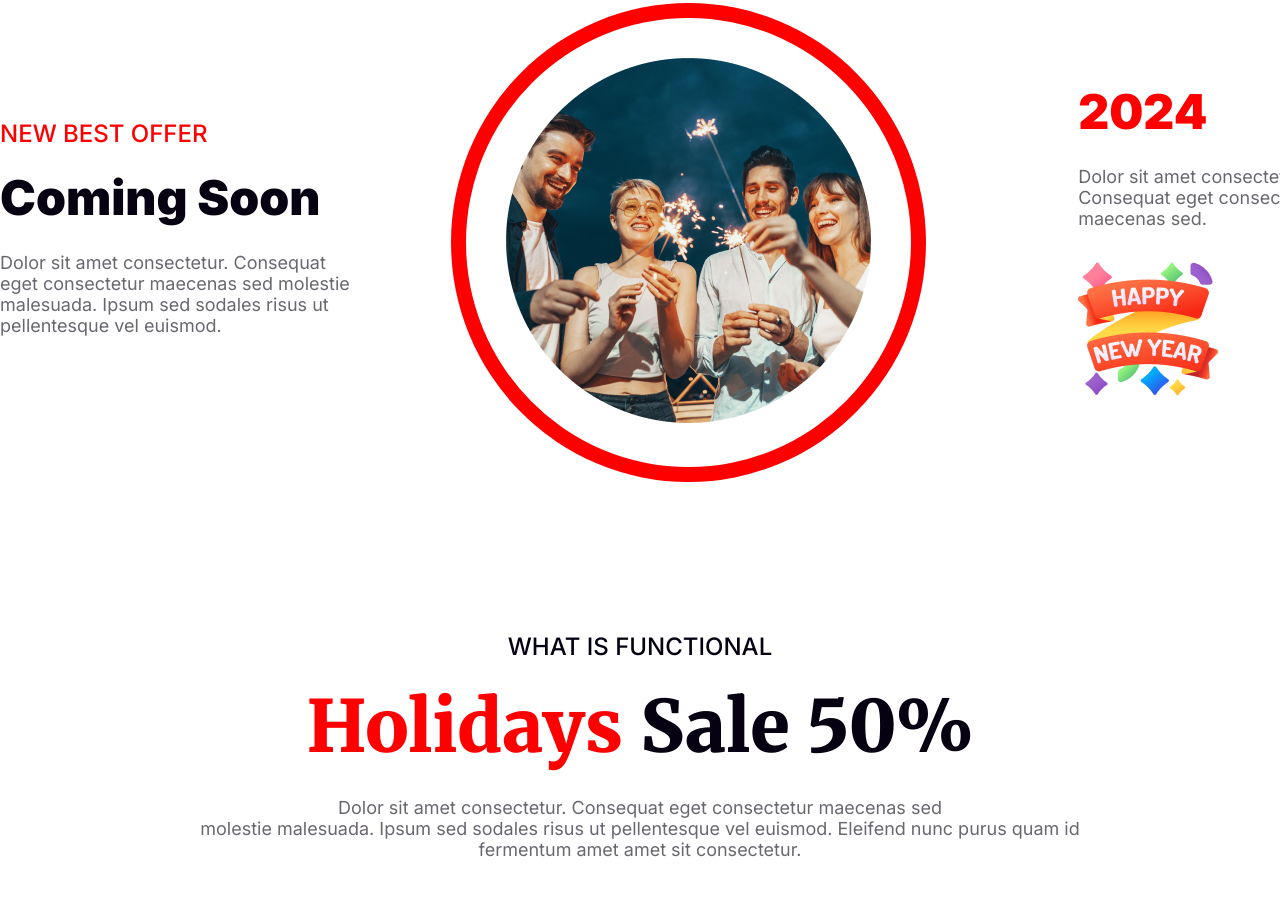
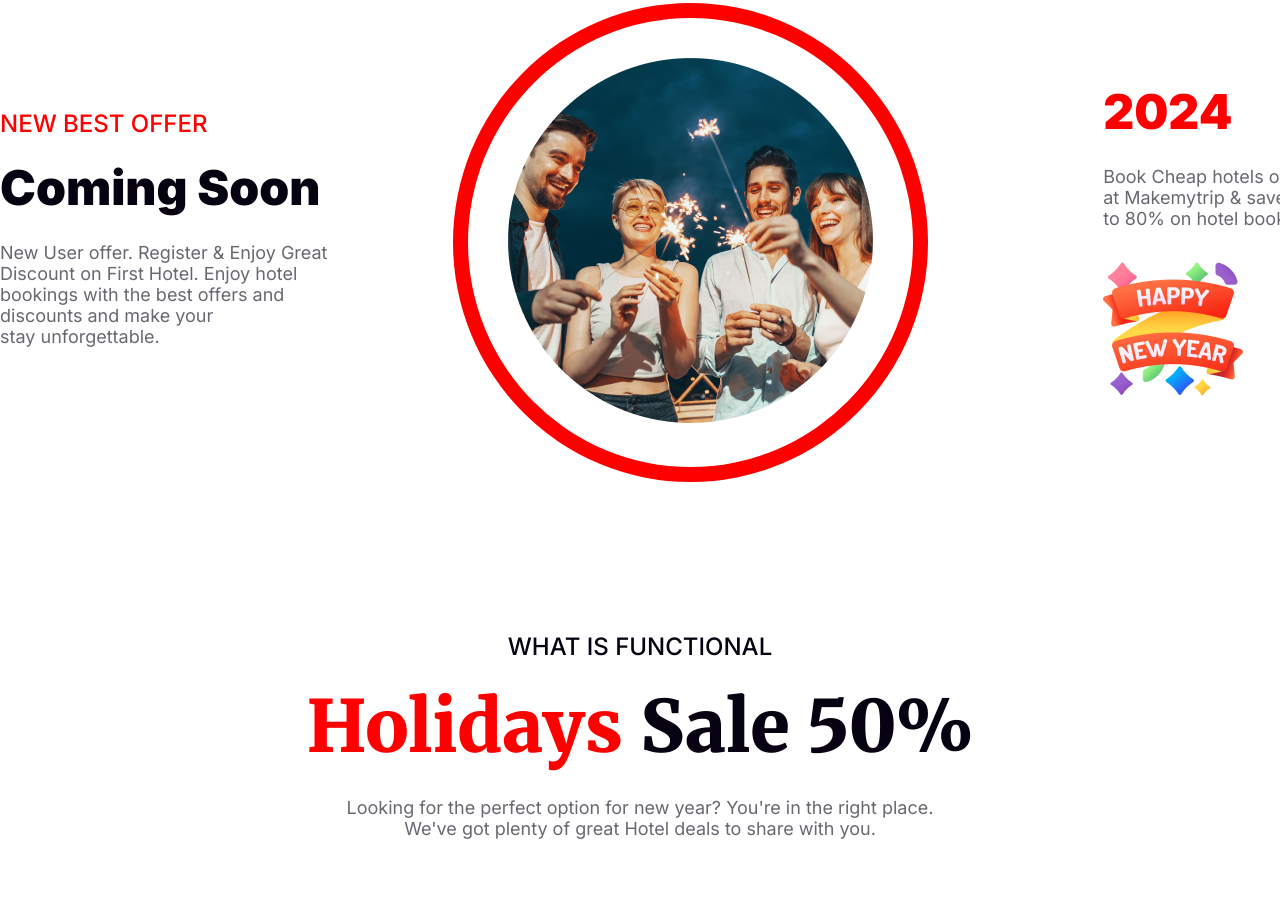
Before and after one commit to Sk-Monir/New-Year-New-Mission, a plain HTML site: page index.html in a window 1280 px wide. Shown: the part 3132-4040 px from the top of the page. Drawn offline with Linux system fonts and the light colour scheme.

Commit message:
All blog,favicon add and porject finished

```diff
--- a/index.html
+++ b/index.html
@@ -4,9 +4,10 @@
     <meta charset="UTF-8">
     <meta name="viewport" content="width=device-width, initial-scale=1.0">
     <title>New Year Offer</title>
+    <link rel="shortcut icon" href="images/Group 96.png" type="image/x-icon">
     <!--Custom Css start -->
     <link rel="stylesheet" href="css/style.css">
-    <!--Custom Css start -->
+    <!--Custom Css End -->
 </head>
 <body>
     <!-- Header section start -->
@@ -36,7 +37,7 @@
             <div class="container row">
                <div>
                     <h2 class="party_sec_ttl">Welcome to <br>midnight party</h2>
-                    <p class="party_ssc_text sec_text text_secondary">Dolor sit amet consectetur. Consequat eget consectetur maecenas sed molestie<br>malesuada. Ipsum sed sodales risus ut pellentesque vel euismod. </p>
+                    <p class="party_ssc_text sec_text text_secondary">One year ends and the next begins, and we grow up with the understanding that <br>it's cause for celebration. </p>
                     <button class="btn">Join Now</button>
                </div>
                <img src="images/Group 70.png" alt="">
@@ -60,14 +61,14 @@
                     <div class="offer_item_1">
                         <h4 class="text_primary sec_sub_ttl">NEW BEST OFFER</h4>
                         <h2 class="sec_ttl text_dark">Coming Soon</h2>
-                        <p class="sec_text">Dolor sit amet consectetur. Consequat <br>eget consectetur maecenas sed molestie <br>malesuada. Ipsum sed sodales risus ut<br> pellentesque vel euismod. </p>
+                        <p class="sec_text">New User offer. Register & Enjoy Great <br>Discount on First Hotel. Enjoy hotel <br> bookings with the best offers and <br>discounts and make your<br> stay unforgettable. </p>
                     </div>
                     <div class="offer_item_2">
                         <img src="images/Ellipse 1.png" alt="">
                     </div>
                     <div class="offer_item_3">
                         <h2 class="sec_ttl text_primary">2024</h2>
-                        <p class="sec_text">Dolor sit amet consectetur.<br> Consequat eget consectetur<br> maecenas sed.</p>
+                        <p class="sec_text">Book Cheap hotels online<br> at Makemytrip & save up <br>to 80% on hotel booking.</p>
                         <img src="images/Group 96.png" alt="">
                     </div>
                 </div>
@@ -79,8 +80,7 @@
             <div class="contiiner text_center">
                 <h4 class="sec_sub_ttl text_dark">WHAT IS FUNCTIONAL</h4>
                 <h2 class="discount_ttl"><span class="text_primary">Holidays </span>Sale 50%</h2>
-                <p class="discount_text sec_text">Dolor sit amet consectetur. Consequat eget consectetur maecenas sed <br>
-                    molestie malesuada. Ipsum sed sodales risus ut pellentesque vel euismod. Eleifend nunc purus quam id<br> fermentum amet amet sit consectetur.</p>
+                <p class="discount_text sec_text">Looking for the perfect option for new year? You're in the right place.<br> We've got plenty of great Hotel deals to share with you.</p>
                 <img src="images/Group 84.png" alt="">
             </div>
         </section>
@@ -90,7 +90,7 @@
             <div class="container">
                 <h4 class="sec_sub_ttl text_primary">THE BEST GIFTS</h4>
                 <h2 class="sec_ttl">Our Awesome Portfolio</h2>
-                <p class="sec_text">Dolor sit amet consectetur. Consequat eget consectetur maecenas sed molestie malesuada.<br> Ipsum sed sodales risus ut pellentesque vel euismod. </p>
+                <p class="sec_text">The primary purpose is to showcase a curated collection of the best work.<br>Content Type – Visuals, project highlights, case studies, writing samples. </p>
                 <div class="protfolio_img row">
                     <img src="images/Rectangle 3.png" alt="">
                     <img src="images/Rectangle 4.png" alt="">
@@ -107,7 +107,7 @@
             <div class="container text_center">
                 <img src="images/Group 61.png" alt="">
                 <h2 class="sec_ttl">Subscribe Newsletter</h2>
-                <p class="sec_text">Dolor sit amet consectetur. Consequat eget consectetur maecenas sed molestie malesuada.<br> Ipsum sed sodales risus ut pellentesque vel euismod.</p>
+                <p class="sec_text">A newsletter is essentially a miniature newspaper sent via email. Email newsletters<br> are a great way to build trust with our audience and keep them informed. </p>
                 <form action="" class="row">
                     <input class="text_dark sec_text"type="email" name="" id="" placeholder="user@gmail.com">
                     <button class="btn ">Subscribe</button>
@@ -122,8 +122,8 @@
         <div class="container">
             <div class="info row">
                 <div class="address">
-                    <p class="footer_text text_secondary">44, Big Building Roosevelt Street</p>
-                    <p class="footer_text text_secondary">Beach Gardens Florida 33410</p>
+                    <p class="footer_text text_secondary">4360, Pomara</p>
+                    <p class="footer_text text_secondary">Rangunia , Chattogram</p>
                 </div>
                 <div class="contact">
                     <div class="row">
```
